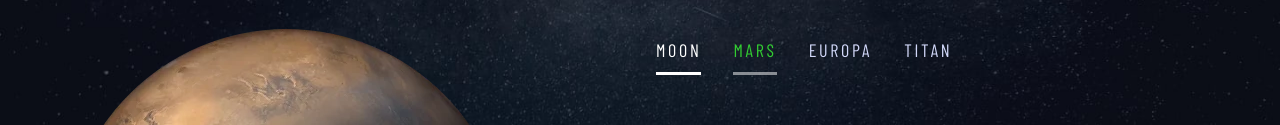
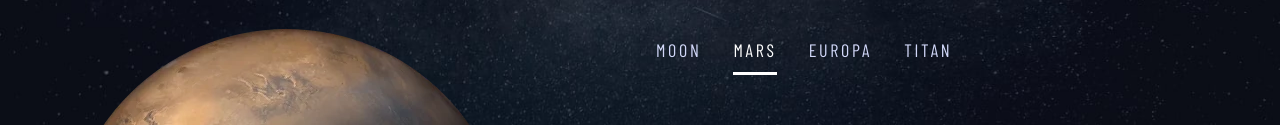
Before and after one commit to RaduHarangus/FEM-Space-tourism-multi-page-website, a website: page destination.html in a window 1280 px wide. Both pictures are taken after a click on the tab "MARS". Shown: the part 243-368 px from the top of the page. Drawn offline with nearby package versions, Linux system fonts and the light colour scheme; a web font is replaced by a local one.

Commit message:
tabs - highlighting the active tab

```diff
--- a/less/_utilities.less
+++ b/less/_utilities.less
@@ -107,7 +107,3 @@
     color: hsl(var(--clr-white) / .25);
   }
 }
-
-[role="tab"]:focus {
-  color: limegreen;
-}
--- a/main.js
+++ b/main.js
@@ -55,6 +55,12 @@ function changeTabPanel(e) {
     const mainContainer = tabContainer.parentNode;
     const targetImage = targetTab.getAttribute('data-image');
 
+    tabContainer
+        .querySelector('[aria-selected="true"]')
+        .setAttribute('aria-selected', false);
+
+    targetTab.setAttribute('aria-selected', true);
+
     mainContainer
         .querySelectorAll('[role="panel"]')
         .forEach((panel) => {
@@ -70,7 +76,4 @@ function changeTabPanel(e) {
         });
 
     mainContainer.querySelector(`#${targetImage}`).removeAttribute('hidden');
-
-
-    // console.log(mainContainer);
-    }
+}
--- a/style.css
+++ b/style.css
@@ -238,9 +238,6 @@ select {
   margin-right: 0.5em;
   font-weight: 700;
   color: hsl(var(--clr-white) / 0.25);
-}
-[role="tab"]:focus {
-  color: limegreen;
 }
 /* ----------------------------- */
 /* Layout                        */
```
Also changed, not shown: js/tabs.js (+7 -4 lines).
